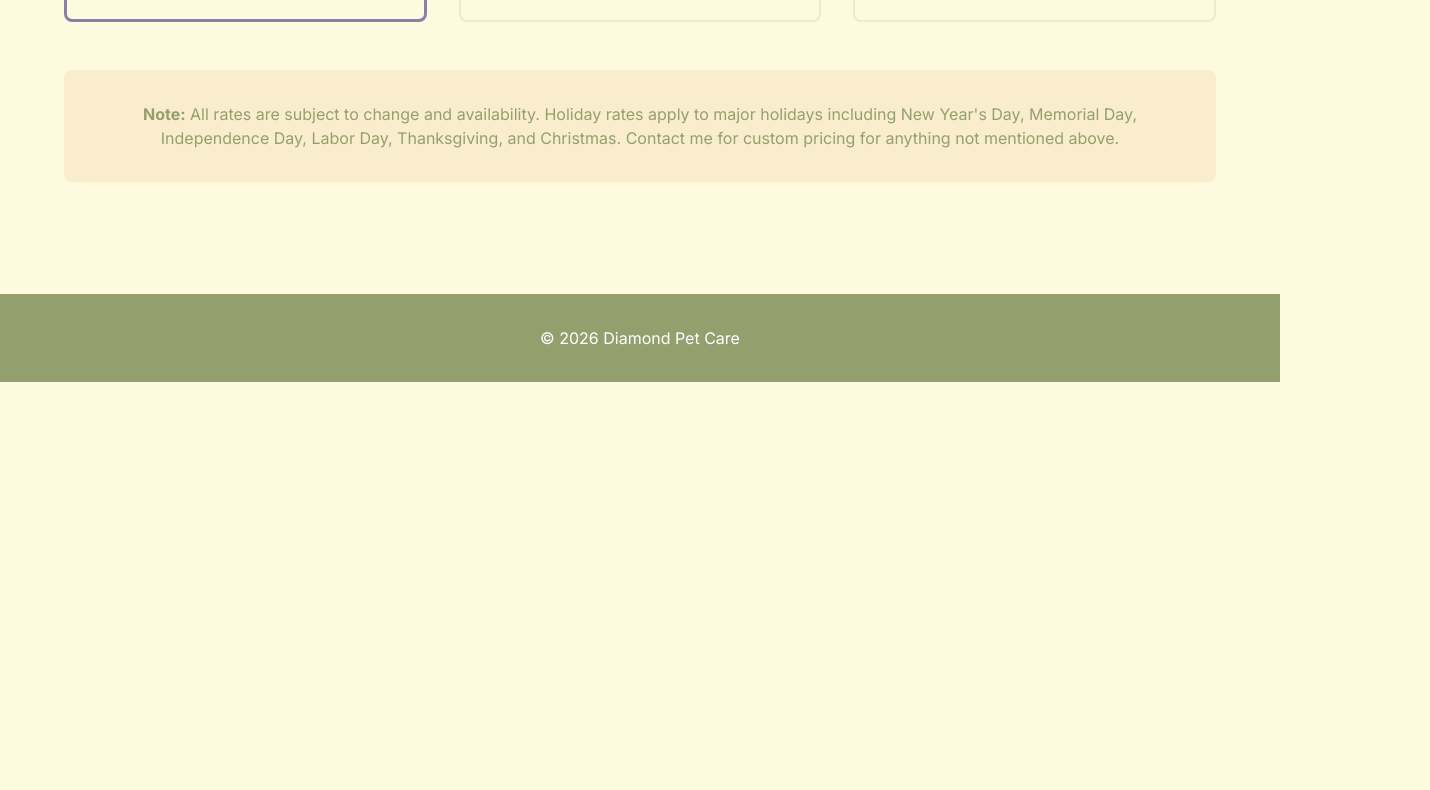
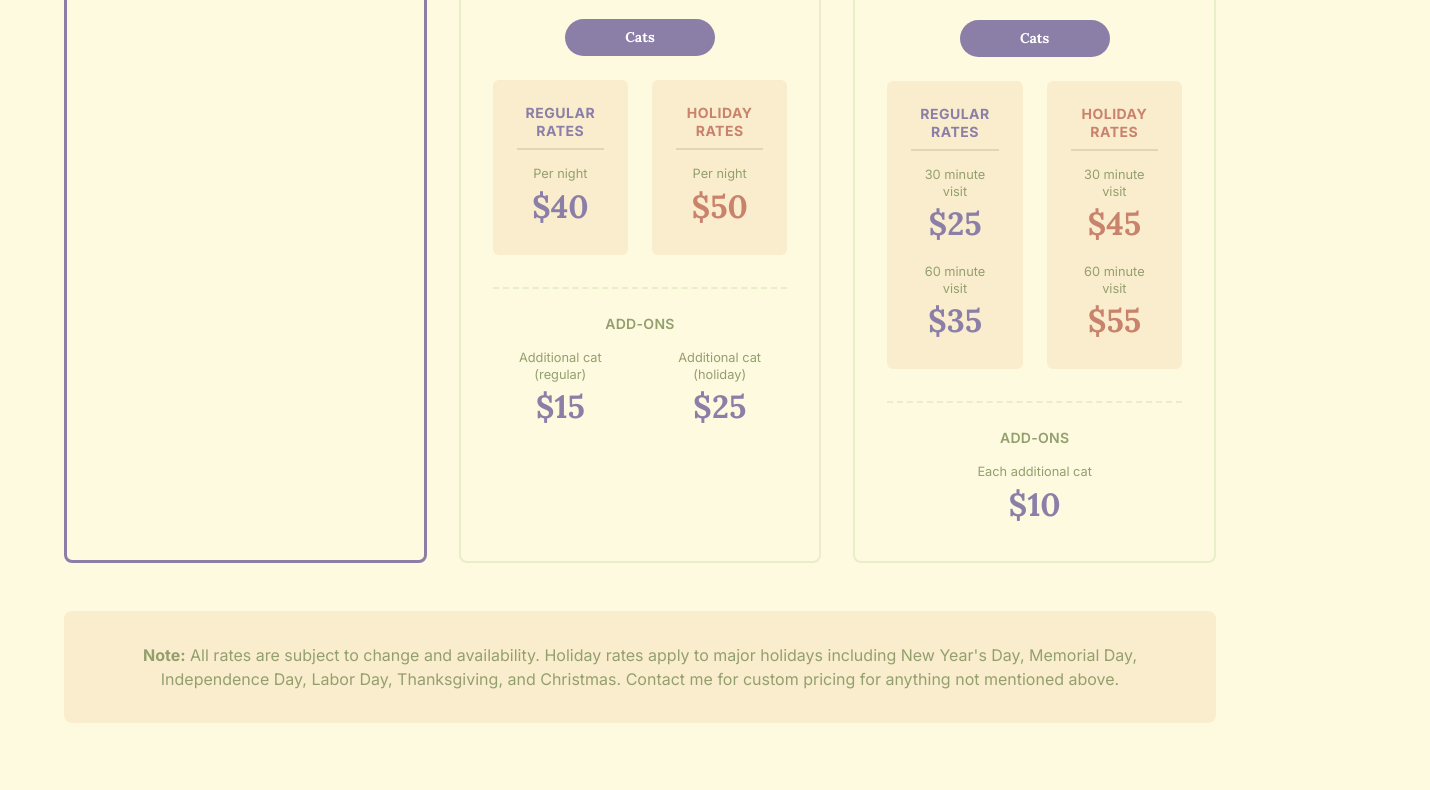
Before and after one commit to DevLoggith/diamond-pet-care, a plain HTML site: page pricing.html in a window 1280 px wide. Shown: the part 748-1538 px from the top of the page, 1430 px wide, since content can reach past the window. Before the commit the page ends 1130 px from the top, so only its background shows below. Drawn offline with Linux system fonts and the light colour scheme.

Commit message:
remove large screen media query to fit 3 pricing cards on desktop

```diff
--- a/styles/styles.css
+++ b/styles/styles.css
@@ -501,12 +501,6 @@ footer p {
    RESPONSIVE DESIGN
    ========================================== */
 
-@media (min-width: 1090px) {
-	.pet-types-grid {
-		grid-template-columns: 1fr 1fr;
-	}
-}
-
 @media (max-width: 768px) {
 	#hamburger {
 		display: flex;
```
